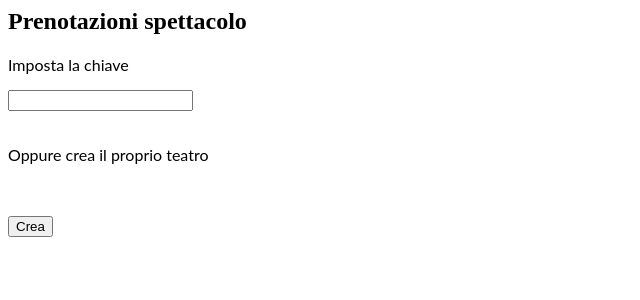
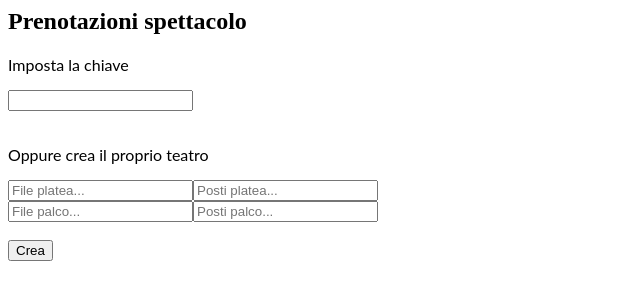
Before and after one commit to edcher/prova2, an Angular app: page / in a window 1280 px wide. Shown: the top 300 px of the page, without its empty margins (0-640 px from the left). Built offline with nearby package versions, Linux system fonts and the light colour scheme.

Commit message:
4 files modified, 3 deleted

```diff
--- a/src/app/app.component.html
+++ b/src/app/app.component.html
@@ -6,10 +6,13 @@
 <br><br>
 <p> Oppure crea il proprio teatro </p>
 
-<app-nuovoteatro> </app-nuovoteatro>
-
+<input #nfileplatea placeholder="File platea...">
+<input #npostiplatea placeholder="Posti platea...">
+<br>
+<input #nfilepalco placeholder="File palco...">
+<input #npostipalco placeholder="Posti palco...">
 <br><br>
-<button (click)="creaSpettacolo()">Crea</button>
+<button (click)="creaSpettacolo(nfileplatea.value, npostiplatea.value, nfilepalco.value, npostipalco.value); nfileplatea.value=''; npostiplatea.value=''; nfilepalco.value=''; npostipalco.value='';">Crea</button>
 </div>
 
 <div *ngIf = "(chiave !== undefined)&&(utente == undefined)" >
--- a/src/app/app.component.ts
+++ b/src/app/app.component.ts
@@ -1,4 +1,4 @@
-import { Component, Output, EventEmitter } from '@angular/core';
+import { Component } from '@angular/core';
 import { TeatroService } from './teatro.service';
 
 export class Teatro {
@@ -23,14 +23,17 @@ export class AppComponent  {
   utente: string = undefined;
   constructor(private service: TeatroService) { }
 
-  creaSpettacolo(){
-    const spettacolo = new Teatro(7,10,4,6);
+  creaSpettacolo(nFilePlatea, nPostiPlatea, nFilePalco, nPostiPalco){
+    console.log(nFilePlatea, nPostiPlatea, nFilePalco, nPostiPalco);
+    const spettacolo = new Teatro(nFilePlatea, nPostiPlatea, nFilePalco, nPostiPalco);
+    console.log(spettacolo);
     this.service.newSpettacolo().subscribe({
       next: ( key: any ) => {
-        this.service.setSpettacolo(key, spettacolo).subscribe({
+        this.chiave = key;
+        this.service.setSpettacolo(this.chiave, spettacolo).subscribe({
           next: ( x: any ) => {
             console.log("Lo spettacolo con la chiave "+this.chiave+" è stato creato");
-            this.cercaSpettacolo(key);
+            this.cercaSpettacolo(this.chiave);
           },
           error: err => console.error('Observer got an error: ' + JSON.stringify(err))
         })
--- a/src/app/app.module.ts
+++ b/src/app/app.module.ts
@@ -8,11 +8,10 @@ import { TeatroService } from './teatro.service';
 import { NominativoComponent } from './nominativo/nominativo.component';
 import { PrenotazioneComponent } from './prenotazione/prenotazione.component';
 import { ConfermaComponent } from './prenotazione/conferma/conferma.component';
-import { NuovoteatroComponent } from './nuovoteatro/nuovoteatro.component';
 
 @NgModule({
   imports:      [ BrowserModule, FormsModule, HttpClientModule ],
-  declarations: [ AppComponent, NominativoComponent, PrenotazioneComponent, ConfermaComponent, NuovoteatroComponent ],
+  declarations: [ AppComponent, NominativoComponent, PrenotazioneComponent, ConfermaComponent ],
   bootstrap:    [ AppComponent ],
   providers: [TeatroService]
 })
--- a/src/app/nuovoteatro/nuovoteatro.component.ts
+++ /dev/null
@@ -1,15 +0,0 @@
-import { Component, OnInit } from '@angular/core';
-
-@Component({
-  selector: 'app-nuovoteatro',
-  templateUrl: './nuovoteatro.component.html',
-  styleUrls: ['./nuovoteatro.component.css']
-})
-export class NuovoteatroComponent implements OnInit {
-
-  constructor() { }
-
-  ngOnInit() {
-  }
-
-}
--- a/src/app/prenotazione/prenotazione.component.ts
+++ b/src/app/prenotazione/prenotazione.component.ts
@@ -1,6 +1,6 @@
 import { Component, Output, EventEmitter, Input, OnInit } from '@angular/core';
 import { TeatroService } from '../teatro.service';
-import { Teatro } from '../app.component'
+import { Teatro } from '../app.component';
 
 @Component({
   selector: 'app-prenotazione',
```
Also changed, not shown: src/app/nuovoteatro/nuovoteatro.component.css (deleted), src/app/nuovoteatro/nuovoteatro.component.html (deleted).
